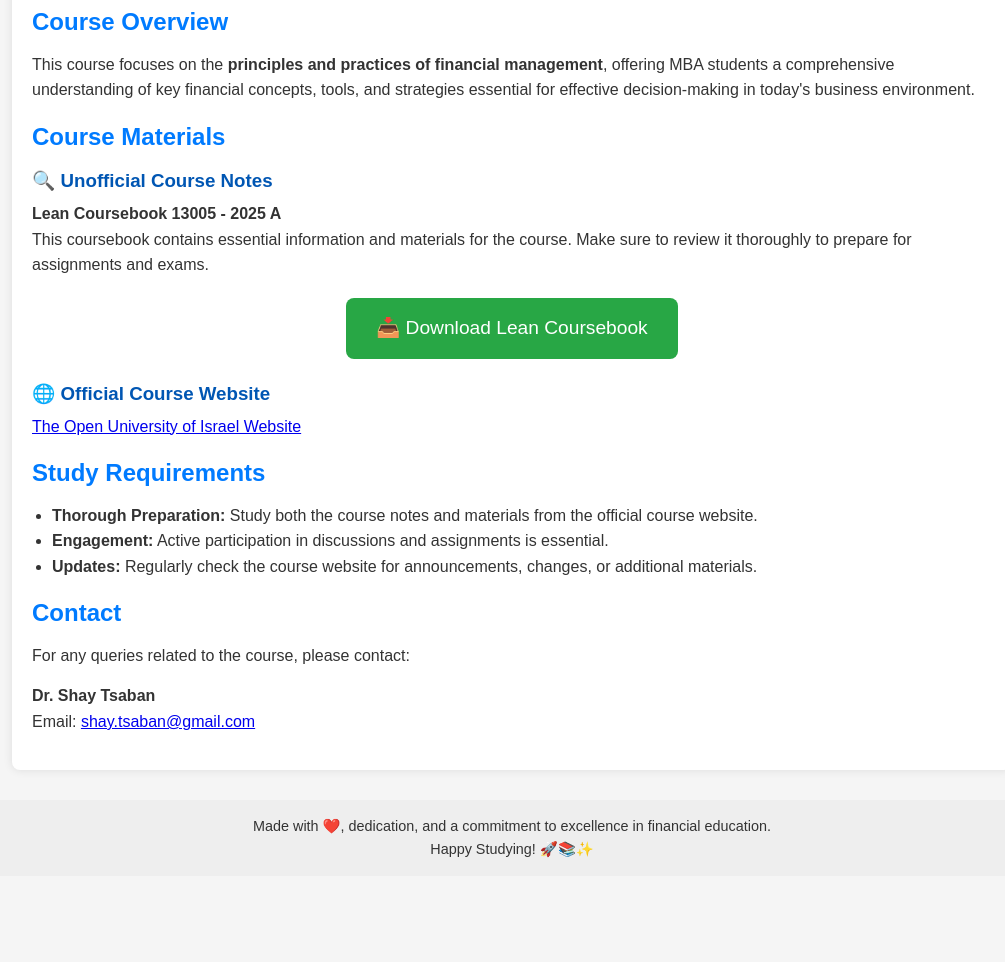
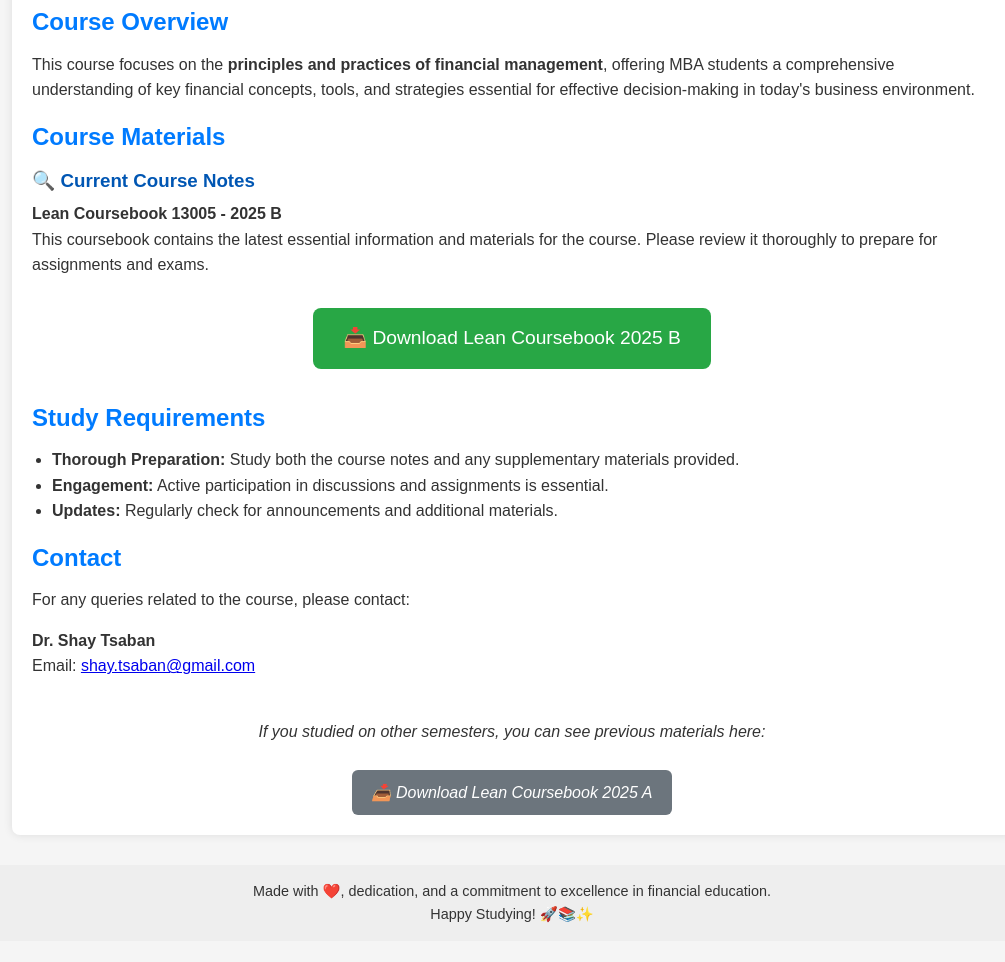
Before and after one commit to shaytsaban/13005, a plain HTML site: page index.html in a window 1280 px wide. Shown: the part 186-1148 px from the top of the page, without its empty margins (128-1133 px from the left). Before the commit the page ends 1102 px from the top, so only its background shows below. Drawn offline with Linux system fonts and the light colour scheme.

Commit message:
Update index.html

```diff
--- a/index.html
+++ b/index.html
@@ -5,7 +5,7 @@
   <meta name="viewport" content="width=device-width, initial-scale=1.0" />
   <title>Financial Management 13005 - The Open University of Israel, MBA</title>
   <style>
-    /* Reset some basic styles */
+    /* Reset basic styles */
     * {
       box-sizing: border-box;
       margin: 0;
@@ -64,6 +64,7 @@
       font-size: 1.2em;
       border-radius: 8px;
       transition: background-color 0.3s ease;
+      margin: 10px 0;
     }
     .button:hover {
       background-color: #218838;
@@ -78,6 +79,24 @@
       background: #eee;
       font-size: 0.9em;
       margin-top: 30px;
+    }
+    .previous-materials {
+      text-align: center;
+      margin-top: 40px;
+      font-style: italic;
+    }
+    .previous-materials a {
+      display: inline-block;
+      padding: 10px 20px;
+      background-color: #6c757d;
+      color: #fff;
+      text-decoration: none;
+      border-radius: 6px;
+      margin-top: 10px;
+      transition: background-color 0.3s ease;
+    }
+    .previous-materials a:hover {
+      background-color: #5a6268;
     }
   </style>
 </head>
@@ -97,28 +116,24 @@
 
     <section>
       <h2>Course Materials</h2>
-      <h3>🔍 Unofficial Course Notes</h3>
+      <h3>🔍 Current Course Notes</h3>
       <p>
-        <strong>Lean Coursebook 13005 - 2025 A</strong><br>
-        This coursebook contains essential information and materials for the course. Make sure to review it thoroughly to prepare for assignments and exams.
+        <strong>Lean Coursebook 13005 - 2025 B</strong><br>
+        This coursebook contains the latest essential information and materials for the course. Please review it thoroughly to prepare for assignments and exams.
       </p>
       <div class="center">
-        <a class="button" href="Lean%20coursebook%2013005%20-%202025%20A.docx" target="_blank">
-          📥 Download Lean Coursebook
+        <a class="button" href="Lean%20coursebook%2013005%20-%202025%20B.docx" target="_blank">
+          📥 Download Lean Coursebook 2025 B
         </a>
       </div>
-      <h3>🌐 Official Course Website</h3>
-      <p>
-        <a href="https://www.openu.ac.il/" target="_blank">The Open University of Israel Website</a>
-      </p>
     </section>
 
     <section>
       <h2>Study Requirements</h2>
       <ul>
-        <li><strong>Thorough Preparation:</strong> Study both the course notes and materials from the official course website.</li>
+        <li><strong>Thorough Preparation:</strong> Study both the course notes and any supplementary materials provided.</li>
         <li><strong>Engagement:</strong> Active participation in discussions and assignments is essential.</li>
-        <li><strong>Updates:</strong> Regularly check the course website for announcements, changes, or additional materials.</li>
+        <li><strong>Updates:</strong> Regularly check for announcements and additional materials.</li>
       </ul>
     </section>
 
@@ -132,6 +147,13 @@
         Email: <a href="mailto:shay.tsaban@gmail.com">shay.tsaban@gmail.com</a>
       </p>
     </section>
+
+    <section class="previous-materials">
+      <p>If you studied on other semesters, you can see previous materials here:</p>
+      <a href="Lean%20coursebook%2013005%20-%202025%20A.docx" target="_blank">
+        📥 Download Lean Coursebook 2025 A
+      </a>
+    </section>
   </div>
 
   <footer>
```
